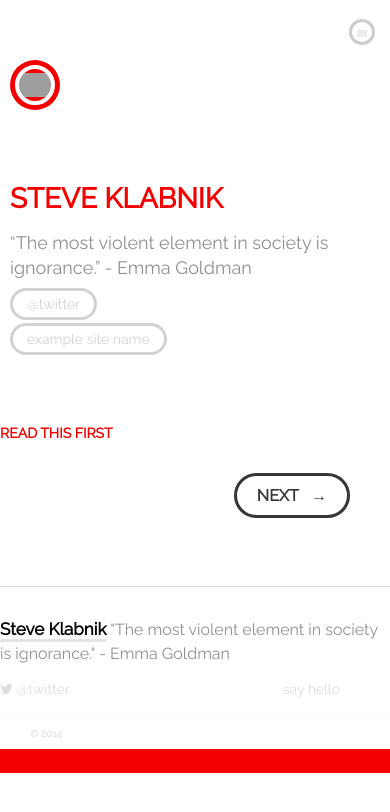
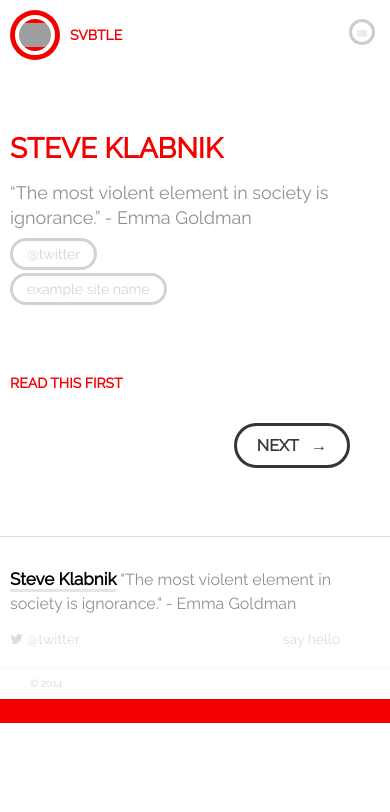
Before and after one commit to orlando/svbtle-jekyll, a Jekyll site: the page built from index.html, in a window 390 px wide, cut to the strip 0-812 px from the top of the page. Built offline with Jekyll 4.4.1, drawn with Linux system fonts in a browser that asks for light colours; nearby versions of some CDN libraries; Markdown is read by kramdown in place of the engine named in the settings; the list of posts is cut into pages by our own code; grey boxes are pictures that could not be loaded.

Commit message:
Adjust responsive for IPhone

```diff
--- a/_layouts/detail.html
+++ b/_layouts/detail.html
@@ -112,7 +112,7 @@
       <nav class="side-nav">
         <div class="top">
           <p>
-            {{site.data.svbtle.website_name}} is writing on <a href="#"><span>svbtle</span></a> network
+            {{site.data.svbtle.website_name}} is writing on <a href="#"><span class="tag">svbtle</span></a> network
           </p>
           <ul class="nav-profile-links">
             <li class="website">
@@ -126,7 +126,7 @@
         <div class="about">
           <ul class="about-links">
             <li>
-              <a href="#"><span>svbtle</span></a>
+              <a href="#"><span class="tag">svbtle</span></a>
             </li>
             <li class="magazine">
               <a href="{{site.data.svbtle.website_url}}">{{site.data.svbtle.website_name}}</a>
--- a/assets/stylesheets/responsive.css
+++ b/assets/stylesheets/responsive.css
@@ -256,15 +256,22 @@
   }
 }
 
-/*
 @media only screen and (max-width: 665px) {
 
-  // HEADER
+  /*// HEADER*/
+
+  .main-view .main-header,
   .detail-view .main-header {
-    padding-top: 1.6%; //Trying to solve the margin that came on IPad
+    padding-top: 10px;
   }
 
-  // LOGO
+  /*//SIDE-NAV*/
+
+  .logotype {
+    display: none;
+  }
+
+  /*// LOGO */
 
   .detail-view .avatar {
     float: none;
@@ -284,18 +291,45 @@
     height: 40px;
     top: 5px;
   }
+
+  /*//POST*/
+  .post .article-separator {
+    width: 80%;
+  }
+
+
+  /*//Kudo*/
+
+  .group figure.kudo {
+    display: block;
+  }
+
+  figure.kudo {
+    display: none;
+  }
 }
 
 @media only screen and (max-width: 500px) {
+
+  .main-view .main-header {
+    padding-top: 0;
+  }
 
   .mlogotype {
     top: 27px
   }
 
-  //SIDE-NAV
+  /*//SIDE-NAV*/
+  .side-nav-container.is-showed {
+    right: 300px;
+  }
 
+  .side-nav {
+    width: 300px;
+    right: -300px;
+  }
 
-  //POST
+  /*//POST*/
 
   .read-first,
   .post {
@@ -306,10 +340,10 @@
     margin-left: -10px;
   }
 
-  //FOOT
+  /*//FOOT */
 
   .foot_userbar,
   .next-article {
     padding-left: 10px;
   }
-} */
+}
```
